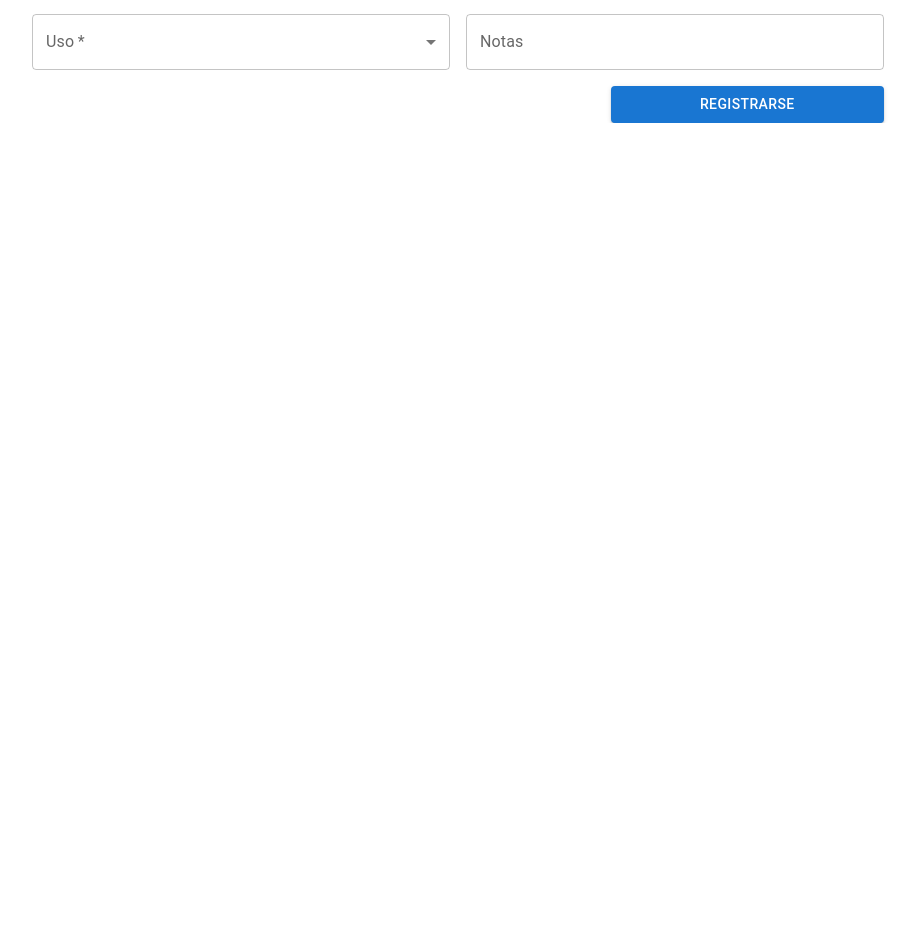
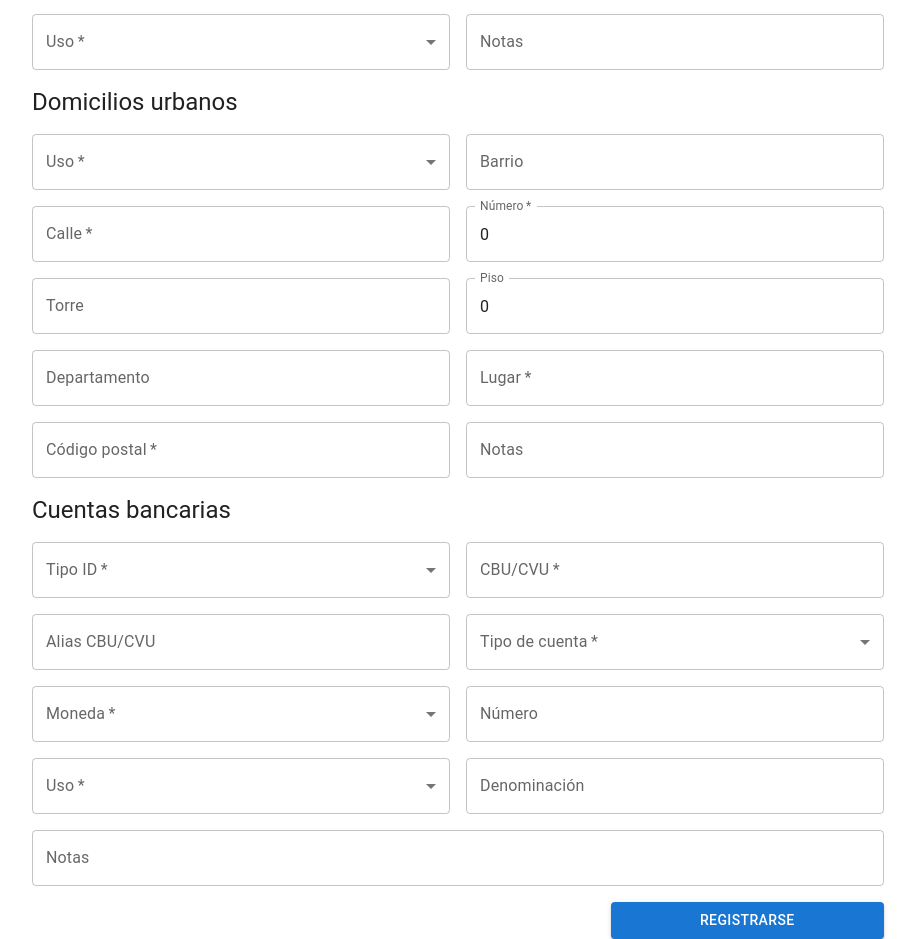
Before and after one commit to gastonestevez/arg-securities-bo, a Next.js app: page / in a window 1280 px wide. Shown: the part 1068-2007 px from the top of the page, without its empty margins (182-1098 px from the left). Before the commit the page ends 1191 px from the top, so only its background shows below. Built offline with nearby package versions, Linux system fonts and the light colour scheme.

Commit message:
added validations to cuentasBancarias, domiciliosUrbanos

```diff
--- a/src/components/Inscription/CuentasBancarias.tsx
+++ b/src/components/Inscription/CuentasBancarias.tsx
@@ -4,7 +4,7 @@ import { Grid, MenuItem, TextField, Typography } from "@mui/material"
 import frLocale from "date-fns/locale/fr"
 import React, { useState } from "react"
 
-export const CuentasBancarias = () => {
+export const CuentasBancarias = ({ fmk }) => {
     const tipoIds = ["CBU", "CVU"]
     const tipoCuentas = [
         "Cuenta corriente",
@@ -30,13 +30,22 @@ export const CuentasBancarias = () => {
             </Grid>
             <Grid item xs={12} sm={6}>
                 <TextField
-                    id="outlined-select-currency"
                     select
                     label="Tipo ID"
-                    value={tipoId}
-                    onChange={(e) => setTipoId(e.target.value)}
                     fullWidth
                     required
+                    id={"cuentaBancaria.tipoID"}
+                    name={"cuentaBancaria.tipoID"}
+                    value={fmk.values.cuentaBancaria?.tipoID}
+                    onChange={fmk.handleChange}
+                    error={
+                        fmk.touched.cuentaBancaria?.tipoID &&
+                        Boolean(fmk.errors.cuentaBancaria?.tipoID)
+                    }
+                    helperText={
+                        fmk.touched.cuentaBancaria?.tipoID &&
+                        fmk.errors.cuentaBancaria?.tipoID
+                    }
                 >
                     {tipoIds.map((option) => (
                         <MenuItem key={option} value={option}>
@@ -51,33 +60,57 @@ export const CuentasBancarias = () => {
                     fullWidth
                     label="CBU/CVU"
                     variant="outlined"
+                    id={"cuentaBancaria.cbu"}
+                    name={"cuentaBancaria.cbu"}
+                    value={fmk.values.cuentaBancaria?.cbu}
+                    onChange={fmk.handleChange}
+                    error={
+                        fmk.touched.cuentaBancaria?.cbu &&
+                        Boolean(fmk.errors.cuentaBancaria?.cbu)
+                    }
+                    helperText={
+                        fmk.touched.cuentaBancaria?.cbu &&
+                        fmk.errors.cuentaBancaria?.cbu
+                    }
                 />
             </Grid>
             <Grid item xs={12} sm={6}>
                 <TextField
-                    required
                     fullWidth
                     label="Alias CBU/CVU"
                     variant="outlined"
+                    id={"cuentaBancaria.alias"}
+                    name={"cuentaBancaria.alias"}
+                    value={fmk.values.cuentaBancaria?.alias}
+                    onChange={fmk.handleChange}
+                    error={
+                        fmk.touched.cuentaBancaria?.alias &&
+                        Boolean(fmk.errors.cuentaBancaria?.alias)
+                    }
+                    helperText={
+                        fmk.touched.cuentaBancaria?.alias &&
+                        fmk.errors.cuentaBancaria?.alias
+                    }
                 />
             </Grid>
             <Grid item xs={12} sm={6}>
                 <TextField
-                    required
-                    fullWidth
-                    label="Banco y Sucursal"
-                    variant="outlined"
-                />
-            </Grid>
-            <Grid item xs={12} sm={6}>
-                <TextField
-                    id="outlined-select-currency"
                     select
                     label="Tipo de cuenta"
-                    value={tipoCuenta}
-                    onChange={(e) => setTipoCuenta(e.target.value)}
                     fullWidth
                     required
+                    id={"cuentaBancaria.tipo"}
+                    name={"cuentaBancaria.tipo"}
+                    value={fmk.values.cuentaBancaria?.tipo}
+                    onChange={fmk.handleChange}
+                    error={
+                        fmk.touched.cuentaBancaria?.tipo &&
+                        Boolean(fmk.errors.cuentaBancaria?.tipo)
+                    }
+                    helperText={
+                        fmk.touched.cuentaBancaria?.tipo &&
+                        fmk.errors.cuentaBancaria?.tipo
+                    }
                 >
                     {tipoCuentas.map((option) => (
                         <MenuItem key={option} value={option}>
@@ -88,13 +121,22 @@ export const CuentasBancarias = () => {
             </Grid>
             <Grid item xs={12} sm={6}>
                 <TextField
-                    id="outlined-select-currency"
                     select
                     label="Moneda"
-                    value={moneda}
-                    onChange={(e) => setMoneda(e.target.value)}
                     fullWidth
                     required
+                    id={"cuentaBancaria.moneda"}
+                    name={"cuentaBancaria.moneda"}
+                    value={fmk.values.cuentaBancaria?.moneda}
+                    onChange={fmk.handleChange}
+                    error={
+                        fmk.touched.cuentaBancaria?.moneda &&
+                        Boolean(fmk.errors.cuentaBancaria?.moneda)
+                    }
+                    helperText={
+                        fmk.touched.cuentaBancaria?.moneda &&
+                        fmk.errors.cuentaBancaria?.moneda
+                    }
                 >
                     {monedas.map((option) => (
                         <MenuItem key={option} value={option}>
@@ -104,17 +146,42 @@ export const CuentasBancarias = () => {
                 </TextField>
             </Grid>
             <Grid item xs={12} sm={6}>
-                <TextField fullWidth label="Número" variant="outlined" />
+                <TextField
+                    fullWidth
+                    label="Número"
+                    variant="outlined"
+                    id={"cuentaBancaria.numero"}
+                    name={"cuentaBancaria.numero"}
+                    value={fmk.values.cuentaBancaria?.numero}
+                    onChange={fmk.handleChange}
+                    error={
+                        fmk.touched.cuentaBancaria?.numero &&
+                        Boolean(fmk.errors.cuentaBancaria?.numero)
+                    }
+                    helperText={
+                        fmk.touched.cuentaBancaria?.numero &&
+                        fmk.errors.cuentaBancaria?.numero
+                    }
+                />
             </Grid>
             <Grid item xs={12} sm={6}>
                 <TextField
-                    id="outlined-select-currency"
                     select
                     label="Uso"
-                    value={uso}
-                    onChange={(e) => setUso(e.target.value)}
                     fullWidth
                     required
+                    id={"cuentaBancaria.uso"}
+                    name={"cuentaBancaria.uso"}
+                    value={fmk.values.cuentaBancaria?.uso}
+                    onChange={fmk.handleChange}
+                    error={
+                        fmk.touched.cuentaBancaria?.uso &&
+                        Boolean(fmk.errors.cuentaBancaria?.uso)
+                    }
+                    helperText={
+                        fmk.touched.cuentaBancaria?.uso &&
+                        fmk.errors.cuentaBancaria?.uso
+                    }
                 >
                     {usos.map((option) => (
                         <MenuItem key={option} value={option}>
@@ -123,55 +190,44 @@ export const CuentasBancarias = () => {
                     ))}
                 </TextField>
             </Grid>
-                <Grid item xs={12} sm={12}>
+            <Grid item xs={12} sm={6}>
                 <TextField
                     fullWidth
                     label="Denominación"
                     variant="outlined"
+                    id={"cuentaBancaria.denominacion"}
+                    name={"cuentaBancaria.denominacion"}
+                    value={fmk.values.cuentaBancaria?.denominacion}
+                    onChange={fmk.handleChange}
+                    error={
+                        fmk.touched.cuentaBancaria?.denominacion &&
+                        Boolean(fmk.errors.cuentaBancaria?.denominacion)
+                    }
+                    helperText={
+                        fmk.touched.cuentaBancaria?.denominacion &&
+                        fmk.errors.cuentaBancaria?.denominacion
+                    }
                 />
-                </Grid>
-                <Grid item xs={12} sm={6}>
-                    <LocalizationProvider
-                        dateAdapter={AdapterDateFns}
-                        locale={frLocale}
-                    >
-                        <DatePicker
-                            label="Vigente desde"
-                            value={desde}
-                            onChange={(newValue) => {
-                                setDesde(newValue)
-                            }}
-                            renderInput={(params) => (
-                                <TextField {...params} fullWidth />
-                            )}
-                        />
-                    </LocalizationProvider>
-                </Grid>
-                <Grid item xs={12} sm={6}>
-                    <LocalizationProvider
-                        dateAdapter={AdapterDateFns}
-                        locale={frLocale}
-                    >
-                        <DatePicker
-                            label="Vigente hasta"
-                            value={hasta}
-                            onChange={(newValue) => {
-                                setHasta(newValue)
-                            }}
-                            renderInput={(params) => (
-                                <TextField {...params} fullWidth />
-                            )}
-                        />
-                    </LocalizationProvider>
             </Grid>
             <Grid item xs={12} sm={12}>
                 <TextField
                     fullWidth
                     label="Notas"
                     variant="outlined"
+                    id={"cuentaBancaria.notas"}
+                    name={"cuentaBancaria.notas"}
+                    value={fmk.values.cuentaBancaria?.notas}
+                    onChange={fmk.handleChange}
+                    error={
+                        fmk.touched.cuentaBancaria?.notas &&
+                        Boolean(fmk.errors.cuentaBancaria?.notas)
+                    }
+                    helperText={
+                        fmk.touched.cuentaBancaria?.notas &&
+                        fmk.errors.cuentaBancaria?.notas
+                    }
                 />
             </Grid>
-
         </>
     )
 }
--- a/src/components/Inscription/DomiciliosUrbanos.tsx
+++ b/src/components/Inscription/DomiciliosUrbanos.tsx
@@ -5,7 +5,7 @@ import { DatePicker } from "@mui/lab"
 import { Grid, MenuItem, TextField, Typography } from "@mui/material"
 import frLocale from "date-fns/locale/fr"
 
-export const DomiciliosUrbanos = () => {
+export const DomiciliosUrbanos = ({ fmk }) => {
     const [uso, setUso] = useState("")
     const [desde, setDesde] = useState("")
     const [hasta, setHasta] = useState("")
@@ -20,13 +20,16 @@ export const DomiciliosUrbanos = () => {
             </Grid>
             <Grid item xs={12} sm={6}>
                 <TextField
-                    id="outlined-select-currency"
                     select
                     label="Uso"
-                    value={uso}
-                    onChange={(e) => setUso(e.target.value)}
                     fullWidth
                     required
+                    id={"domiciliosUrbanos.uso"}
+                    name={"domiciliosUrbanos.uso"}
+                    value={fmk.values.domiciliosUrbanos?.uso}
+                    onChange={fmk.handleChange}
+                    error={fmk.touched.domiciliosUrbanos?.uso && Boolean(fmk.errors.domiciliosUrbanos?.uso)}
+                    helperText={fmk.touched.domiciliosUrbanos?.uso && fmk.errors.domiciliosUrbanos?.uso}
                 >
                     {tiposDeuso.map((option) => (
                         <MenuItem key={option} value={option}>
@@ -37,45 +40,16 @@ export const DomiciliosUrbanos = () => {
             </Grid>
             <Grid item xs={12} sm={6}>
                 <TextField
-                    required
                     fullWidth
                     label="Barrio"
                     variant="outlined"
+                    id={"domiciliosUrbanos.barrio"}
+                    name={"domiciliosUrbanos.barrio"}
+                    value={fmk.values.domiciliosUrbanos?.barrio}
+                    onChange={fmk.handleChange}
+                    error={fmk.touched.domiciliosUrbanos?.barrio && Boolean(fmk.errors.domiciliosUrbanos?.barrio)}
+                    helperText={fmk.touched.domiciliosUrbanos?.barrio && fmk.errors.domiciliosUrbanos?.barrio}
                 />
-            </Grid>
-            <Grid item xs={12} sm={6}>
-                <LocalizationProvider
-                    dateAdapter={AdapterDateFns}
-                    locale={frLocale}
-                >
-                    <DatePicker
-                        label="Vigente desde"
-                        value={desde}
-                        onChange={(newValue) => {
-                            setDesde(newValue)
-                        }}
-                        renderInput={(params) => (
-                            <TextField {...params} fullWidth />
-                        )}
-                    />
-                </LocalizationProvider>
-            </Grid>
-            <Grid item xs={12} sm={6}>
-                <LocalizationProvider
-                    dateAdapter={AdapterDateFns}
-                    locale={frLocale}
-                >
-                    <DatePicker
-                        label="Vigente hasta"
-                        value={hasta}
-                        onChange={(newValue) => {
-                            setHasta(newValue)
-                        }}
-                        renderInput={(params) => (
-                            <TextField {...params} fullWidth />
-                        )}
-                    />
-                </LocalizationProvider>
             </Grid>
             <Grid item xs={12} sm={6}>
                 <TextField
@@ -83,6 +57,12 @@ export const DomiciliosUrbanos = () => {
                     fullWidth
                     label="Calle"
                     variant="outlined"
+                    id={"domiciliosUrbanos.calle"}
+                    name={"domiciliosUrbanos.calle"}
+                    value={fmk.values.domiciliosUrbanos?.calle}
+                    onChange={fmk.handleChange}
+                    error={fmk.touched.domiciliosUrbanos?.calle && Boolean(fmk.errors.domiciliosUrbanos?.calle)}
+                    helperText={fmk.touched.domiciliosUrbanos?.calle && fmk.errors.domiciliosUrbanos?.calle}
                 />
             </Grid>
             <Grid item xs={12} sm={6}>
@@ -91,30 +71,53 @@ export const DomiciliosUrbanos = () => {
                     fullWidth
                     label="Número"
                     variant="outlined"
+                    type={'number'}
+                    id={"domiciliosUrbanos.numero"}
+                    name={"domiciliosUrbanos.numero"}
+                    value={fmk.values.domiciliosUrbanos?.numero}
+                    onChange={fmk.handleChange}
+                    error={fmk.touched.domiciliosUrbanos?.numero && Boolean(fmk.errors.domiciliosUrbanos?.numero)}
+                    helperText={fmk.touched.domiciliosUrbanos?.numero && fmk.errors.domiciliosUrbanos?.numero}
                 />
             </Grid>
             <Grid item xs={12} sm={6}>
                 <TextField
-                    required
                     fullWidth
                     label="Torre"
                     variant="outlined"
+                    id={"domiciliosUrbanos.torre"}
+                    name={"domiciliosUrbanos.torre"}
+                    value={fmk.values.domiciliosUrbanos?.torre}
+                    onChange={fmk.handleChange}
+                    error={fmk.touched.domiciliosUrbanos?.torre && Boolean(fmk.errors.domiciliosUrbanos?.torre)}
+                    helperText={fmk.touched.domiciliosUrbanos?.torre && fmk.errors.domiciliosUrbanos?.torre}
                 />
             </Grid>
             <Grid item xs={12} sm={6}>
                 <TextField
-                    required
                     fullWidth
                     label="Piso"
                     variant="outlined"
+                    type={'number'}
+                    id={"domiciliosUrbanos.piso"}
+                    name={"domiciliosUrbanos.piso"}
+                    value={fmk.values.domiciliosUrbanos?.piso}
+                    onChange={fmk.handleChange}
+                    error={fmk.touched.domiciliosUrbanos?.piso && Boolean(fmk.errors.domiciliosUrbanos?.piso)}
+                    helperText={fmk.touched.domiciliosUrbanos?.piso && fmk.errors.domiciliosUrbanos?.piso}
                 />
             </Grid>
             <Grid item xs={12} sm={6}>
                 <TextField
-                    required
                     fullWidth
                     label="Departamento"
                     variant="outlined"
+                    id={"domiciliosUrbanos.departamento"}
+                    name={"domiciliosUrbanos.departamento"}
+                    value={fmk.values.domiciliosUrbanos?.departamento}
+                    onChange={fmk.handleChange}
+                    error={fmk.touched.domiciliosUrbanos?.departamento && Boolean(fmk.errors.domiciliosUrbanos?.departamento)}
+                    helperText={fmk.touched.domiciliosUrbanos?.departamento && fmk.errors.domiciliosUrbanos?.departamento}
                 />
             </Grid>
             <Grid item xs={12} sm={6}>
@@ -123,6 +126,12 @@ export const DomiciliosUrbanos = () => {
                     fullWidth
                     label="Lugar"
                     variant="outlined"
+                    id={"domiciliosUrbanos.lugar"}
+                    name={"domiciliosUrbanos.lugar"}
+                    value={fmk.values.domiciliosUrbanos?.lugar}
+                    onChange={fmk.handleChange}
+                    error={fmk.touched.domiciliosUrbanos?.lugar && Boolean(fmk.errors.domiciliosUrbanos?.lugar)}
+                    helperText={fmk.touched.domiciliosUrbanos?.lugar && fmk.errors.domiciliosUrbanos?.lugar}
                 />
             </Grid>
             <Grid item xs={12} sm={6}>
@@ -131,14 +140,25 @@ export const DomiciliosUrbanos = () => {
                     fullWidth
                     label="Código postal"
                     variant="outlined"
+                    id={"domiciliosUrbanos.codigoPostal"}
+                    name={"domiciliosUrbanos.codigoPostal"}
+                    value={fmk.values.domiciliosUrbanos?.codigoPostal}
+                    onChange={fmk.handleChange}
+                    error={fmk.touched.domiciliosUrbanos?.codigoPostal && Boolean(fmk.errors.domiciliosUrbanos?.codigoPostal)}
+                    helperText={fmk.touched.domiciliosUrbanos?.codigoPostal && fmk.errors.domiciliosUrbanos?.codigoPostal}
                 />
             </Grid>
-            <Grid item xs={12} sm={12}>
+            <Grid item xs={12} sm={6}>
                 <TextField
-                    required
                     fullWidth
                     label="Notas"
                     variant="outlined"
+                    id={"domiciliosUrbanos.notas"}
+                    name={"domiciliosUrbanos.notas"}
+                    value={fmk.values.domiciliosUrbanos?.notas}
+                    onChange={fmk.handleChange}
+                    error={fmk.touched.domiciliosUrbanos?.notas && Boolean(fmk.errors.domiciliosUrbanos?.notas)}
+                    helperText={fmk.touched.domiciliosUrbanos?.notas && fmk.errors.domiciliosUrbanos?.notas}
                 />
             </Grid>
         </>
--- a/src/features/InscriptionForm/InscriptionForm.tsx
+++ b/src/features/InscriptionForm/InscriptionForm.tsx
@@ -55,7 +55,30 @@ export const InscriptionForm = () => {
             tipo: yup.string().required("Este campo es requerido."),
             medio: yup.string().required("Este campo es requerido."),
             uso: yup.string().required("Este campo es requerido."),
-            notas: yup.string().notRequired()
+            notas: yup.string().notRequired(),
+        }),
+        domiciliosUrbanos: yup.object().shape({
+            uso: yup.string().required("Este campo es requerido."),
+            barrio: yup.string().notRequired(),
+            calle: yup.string().required("Este campo es requerido."),
+            numero: yup.number().required("Este campo es requerido."),
+            torre: yup.string().notRequired(),
+            piso: yup.number().notRequired(),
+            departamento: yup.string().notRequired(),
+            lugar: yup.string().required("Este campo es requerido."),
+            codigoPostal: yup.string().required("Este campo es requerido."),
+            notas: yup.string().notRequired(),
+        }),
+        cuentaBancaria: yup.object().shape({
+            cbu: yup.string().required("Este campo es requerido."),
+            alias: yup.string().notRequired(),
+            tipo: yup.string().required("Este campo es requerido."),
+            moneda: yup.string().required("Este campo es requerido."),
+            numero: yup.string().notRequired(),
+            denominacion: yup.string().notRequired(),
+            uso: yup.string().required("Este campo es requerido."),
+            notas: yup.string().notRequired(),
+            tipoID: yup.string().required("Este campo es requerido."),
         })
     })
     const initialValues = {
@@ -84,11 +107,35 @@ export const InscriptionForm = () => {
             actividad: "",
         },
         medioComunicacion: {
-            tipo: '',
-            medio: '',
-            uso: '',
-            notas: ''
-        }
+            tipo: "",
+            medio: "",
+            uso: "",
+            notas: "",
+        },
+        domiciliosUrbanos: {
+            uso: "",
+            barrio: "",
+            calle: "",
+            numero: 0,
+            torre: "",
+            piso: 0,
+            departamento: "",
+            lugar: "",
+            codigoPostal: "",
+            notas: "",
+        },
+        cuentaBancaria: {
+            cbu: "",
+            alias: "",
+            interbanking: true,
+            tipo: "",
+            moneda: "",
+            numero: "",
+            denominacion: "",
+            uso: "",
+            notas: "",
+            tipoID: "",
+        },
     }
 
     const formik = useFormik({
@@ -124,8 +171,8 @@ export const InscriptionForm = () => {
                         <DatosFiscalesNacionales fmk={formik} />
                         <DatosPersonales fmk={formik} />
                         <MediosDeComunicacion fmk={formik} />
-                        {/* <DomiciliosUrbanos /> */}
-                        {/* <CuentasBancarias /> */}
+                        <DomiciliosUrbanos fmk={formik} />
+                        <CuentasBancarias fmk={formik} />
                         {/* <CuentasBancariasExterior /> */}
                         {/* <DatosConyuge /> */}
                         {/* <InformacionPatrimonial /> */}
```
Lines whose indentation alone changed are shown as unchanged.
